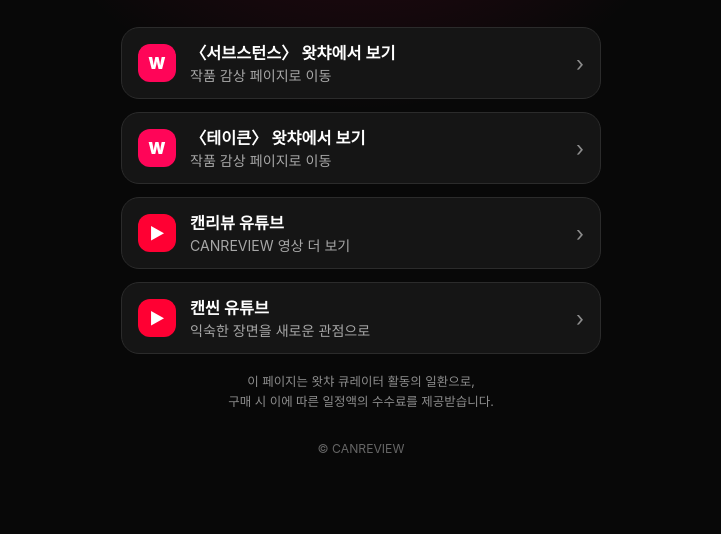
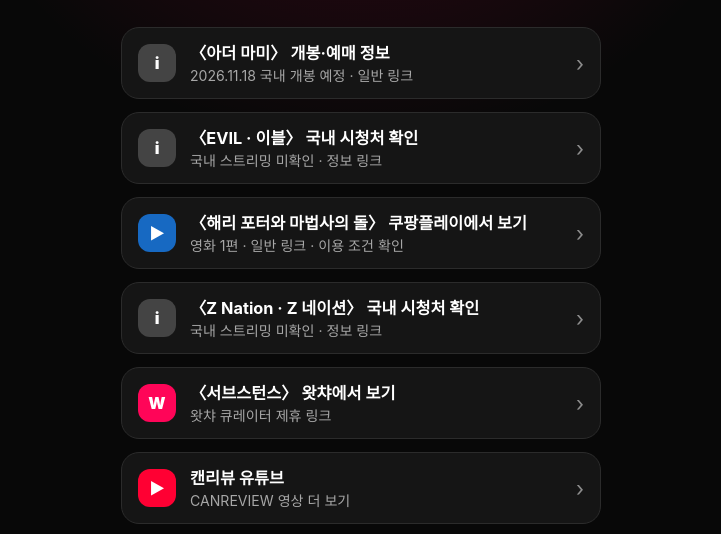
Before and after one commit to canreview9/canreview9.github.io, a plain HTML site: page index.html in a window 1280 px wide. Shown: the part 201-735 px from the top of the page, without its empty margins (279-1000 px from the left). Drawn offline with Linux system fonts and the light colour scheme.

Commit message:
Update CANREVIEW viewing links and distinguish affiliate links
Remove unavailable Taken link; add Other Mommy, Evil, Harry Potter and Z Nation information. Preserve Substance affiliate URL and both channel links.

```diff
--- a/index.html
+++ b/index.html
@@ -111,6 +111,8 @@
     }
 
     .watcha .icon { background: var(--watcha); }
+    .streaming .icon { background: #1769c2; }
+    .info .icon { background: #444; }
     .youtube .icon { background: var(--youtube); }
 
     .copy { min-width: 0; padding: 0 10px; }
@@ -118,12 +120,12 @@
     .copy span {
       display: block;
       margin-top: 2px;
-      overflow: hidden;
+      overflow-wrap: anywhere;
       color: var(--muted);
       font-size: .88rem;
       line-height: 1.35;
       text-overflow: ellipsis;
-      white-space: nowrap;
+      white-space: normal;
     }
 
     .arrow { color: #8d8d8d; font-size: 1.3rem; text-align: right; }
@@ -158,20 +160,47 @@
     </header>
 
     <section class="links" aria-label="CANREVIEW 링크">
-      <a class="link watcha" href="https://watcha.com/af/0/MYXJil" target="_blank" rel="sponsored noopener">
-        <span class="icon" aria-hidden="true">W</span>
+      <a class="link movie info" href="https://m.moviechart.co.kr/info/movieinfo/detail/20265410" target="_blank" rel="noopener">
+        <span class="icon" aria-hidden="true">i</span>
         <span class="copy">
-          <strong>〈서브스턴스〉 왓챠에서 보기</strong>
-          <span>작품 감상 페이지로 이동</span>
+          <strong>〈아더 마미〉 개봉·예매 정보</strong>
+          <span>2026.11.18 국내 개봉 예정 · 일반 링크</span>
         </span>
         <span class="arrow" aria-hidden="true">›</span>
       </a>
 
-      <a class="link watcha" href="https://watcha.com/af/0/d8_wsZ" target="_blank" rel="sponsored noopener">
+      <a class="link movie info" href="https://www.justwatch.com/kr/TV-%ED%94%84%EB%A1%9C%EA%B7%B8%EB%9E%A8/ibeul" target="_blank" rel="noopener">
+        <span class="icon" aria-hidden="true">i</span>
+        <span class="copy">
+          <strong>〈EVIL · 이블〉 국내 시청처 확인</strong>
+          <span>국내 스트리밍 미확인 · 정보 링크</span>
+        </span>
+        <span class="arrow" aria-hidden="true">›</span>
+      </a>
+
+      <a class="link movie streaming" href="https://www.coupangplay.com/content/9b26a526-443f-4376-a85f-52037f8e7ffc" target="_blank" rel="noopener">
+        <span class="icon" aria-hidden="true">▶</span>
+        <span class="copy">
+          <strong>〈해리 포터와 마법사의 돌〉 쿠팡플레이에서 보기</strong>
+          <span>영화 1편 · 일반 링크 · 이용 조건 확인</span>
+        </span>
+        <span class="arrow" aria-hidden="true">›</span>
+      </a>
+
+      <a class="link movie info" href="https://www.justwatch.com/kr/TV-%ED%94%84%EB%A1%9C%EA%B7%B8%EB%9E%A8/z-nation" target="_blank" rel="noopener">
+        <span class="icon" aria-hidden="true">i</span>
+        <span class="copy">
+          <strong>〈Z Nation · Z 네이션〉 국내 시청처 확인</strong>
+          <span>국내 스트리밍 미확인 · 정보 링크</span>
+        </span>
+        <span class="arrow" aria-hidden="true">›</span>
+      </a>
+
+      <a class="link movie watcha" href="https://watcha.com/af/0/MYXJil" target="_blank" rel="sponsored noopener">
         <span class="icon" aria-hidden="true">W</span>
         <span class="copy">
-          <strong>〈테이큰〉 왓챠에서 보기</strong>
-          <span>작품 감상 페이지로 이동</span>
+          <strong>〈서브스턴스〉 왓챠에서 보기</strong>
+          <span>왓챠 큐레이터 제휴 링크</span>
         </span>
         <span class="arrow" aria-hidden="true">›</span>
       </a>
@@ -196,8 +225,9 @@
     </section>
 
     <p class="disclosure">
-      이 페이지는 왓챠 큐레이터 활동의 일환으로,<br>
-      구매 시 이에 따른 일정액의 수수료를 제공받습니다.
+      ‘제휴 링크’로 표시된 왓챠 링크를 통한 구매 시 일정액의 수수료를 제공받습니다.<br>
+      일반·정보 링크에는 제휴 수익이 연결되어 있지 않습니다.<br>
+      시청 정보 확인: 2026.11.16 · 제공 여부와 이용 조건은 변경될 수 있습니다.
     </p>
 
     <footer>© CANREVIEW</footer>
@@ -213,30 +243,32 @@
         const youtube = links.querySelector(".youtube");
         const fragment = document.createDocumentFragment();
 
-        if (movies.length > 0) {
+        if (!Array.isArray(movies)) return;
+
+        if (movies.some(movie => movie.affiliate === true)) {
           document.querySelector(".disclosure")?.removeAttribute("hidden");
         }
 
         for (const movie of movies) {
           const link = document.createElement("a");
-          link.className = "link watcha";
+          link.className = `link movie ${movie.provider || "watcha"}`;
           link.href = movie.url;
           link.target = "_blank";
-          link.rel = "sponsored noopener";
+          link.rel = movie.affiliate === true ? "sponsored noopener" : "noopener";
 
           const icon = document.createElement("span");
           icon.className = "icon";
           icon.setAttribute("aria-hidden", "true");
-          icon.textContent = "W";
+          icon.textContent = movie.icon || "W";
 
           const copy = document.createElement("span");
           copy.className = "copy";
 
           const title = document.createElement("strong");
-          title.textContent = `〈${movie.title}〉 왓챠에서 보기`;
+          title.textContent = `〈${movie.title}〉 ${movie.label || "왓챠에서 보기"}`;
 
           const description = document.createElement("span");
-          description.textContent = "작품 감상 페이지로 이동";
+          description.textContent = movie.description || "작품 감상 페이지로 이동";
 
           const arrow = document.createElement("span");
           arrow.className = "arrow";
@@ -248,7 +280,7 @@
           fragment.append(link);
         }
 
-        links.querySelectorAll(".watcha").forEach(link => link.remove());
+        links.querySelectorAll(".movie").forEach(link => link.remove());
         links.insertBefore(fragment, youtube);
       } catch (_) {
         // 네트워크 오류 시 HTML에 포함된 기존 링크를 그대로 유지합니다.
--- a/movies.json
+++ b/movies.json
@@ -1,10 +1,47 @@
 [
   {
-    "title": "서브스턴스",
-    "url": "https://watcha.com/af/0/MYXJil"
+    "title": "아더 마미",
+    "url": "https://m.moviechart.co.kr/info/movieinfo/detail/20265410",
+    "label": "개봉·예매 정보",
+    "description": "2026.11.18 국내 개봉 예정 · 일반 링크",
+    "provider": "info",
+    "icon": "i",
+    "affiliate": false
   },
   {
-    "title": "테이큰",
-    "url": "https://watcha.com/af/0/d8_wsZ"
+    "title": "EVIL · 이블",
+    "url": "https://www.justwatch.com/kr/TV-%ED%94%84%EB%A1%9C%EA%B7%B8%EB%9E%A8/ibeul",
+    "label": "국내 시청처 확인",
+    "description": "국내 스트리밍 미확인 · 정보 링크",
+    "provider": "info",
+    "icon": "i",
+    "affiliate": false
+  },
+  {
+    "title": "해리 포터와 마법사의 돌",
+    "url": "https://www.coupangplay.com/content/9b26a526-443f-4376-a85f-52037f8e7ffc",
+    "label": "쿠팡플레이에서 보기",
+    "description": "영화 1편 · 일반 링크 · 이용 조건 확인",
+    "provider": "streaming",
+    "icon": "▶",
+    "affiliate": false
+  },
+  {
+    "title": "Z Nation · Z 네이션",
+    "url": "https://www.justwatch.com/kr/TV-%ED%94%84%EB%A1%9C%EA%B7%B8%EB%9E%A8/z-nation",
+    "label": "국내 시청처 확인",
+    "description": "국내 스트리밍 미확인 · 정보 링크",
+    "provider": "info",
+    "icon": "i",
+    "affiliate": false
+  },
+  {
+    "title": "서브스턴스",
+    "url": "https://watcha.com/af/0/MYXJil",
+    "label": "왓챠에서 보기",
+    "description": "왓챠 큐레이터 제휴 링크",
+    "provider": "watcha",
+    "icon": "W",
+    "affiliate": true
   }
 ]
```
